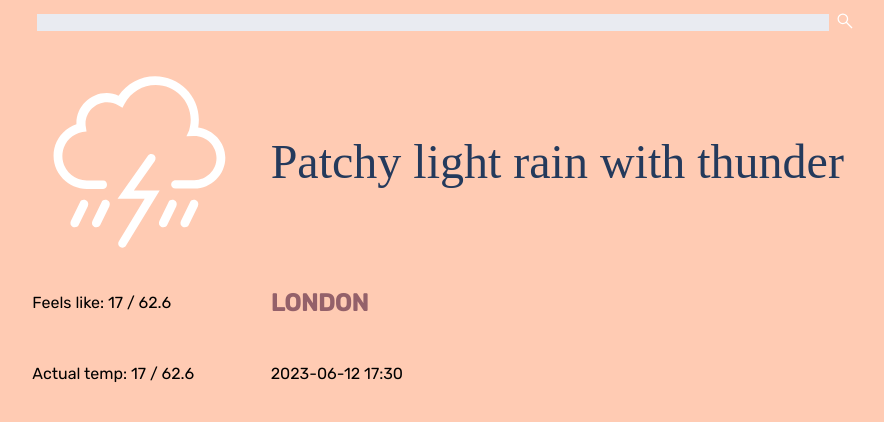
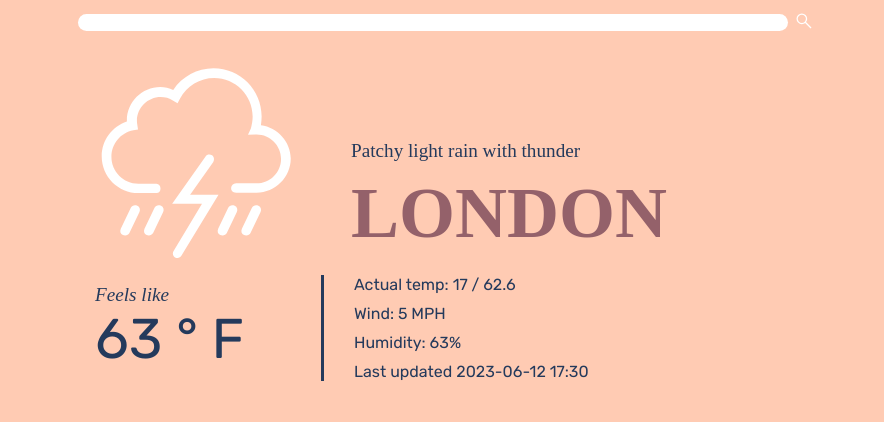
Before and after one commit to mwetta/weather-api, a website built with webpack: page dist/index.html in a window 1280 px wide. Shown: the whole page, without its empty margins (191-1075 px from the left). Built offline with Linux system fonts and the light colour scheme; no server answers; a web font is replaced by a local one.

Commit message:
Update styling

```diff
--- a/src/style.css
+++ b/src/style.css
@@ -20,19 +20,11 @@
     --tiffany-blue: hsla(169, 48%, 80%, 1);
 }
 
-#condition {
-    font-family: 'Trirong', serif;
-    font-size: 3rem;
-    color: var(--delft-blue);
-}
 
-h2 {
-    /* font-family: 'Trirong', serif; */
-    color: var(--rose-taupe);
-}
 
 body {
     font-family: 'Rubik', sans-serif;
+    color: var(--delft-blue);
     background-color: var(--apricot);
 }
 
@@ -54,7 +46,7 @@ body {
 
 #main {
     display: grid;
-    grid-template-columns: repeat(6, 1fr);
+    grid-template-columns: repeat(5, 1fr);
 }
 
 .white {
@@ -68,8 +60,9 @@ body {
 /* Search Sytling */
 input#new-location-search-input {
     border: none;
-    background-color: hsl(225, 24%, 93%);
+    background-color: white;
     width: 95%;
+    border-radius: 10px;
 }
 
 button#new-location-search-icon {
@@ -78,7 +71,7 @@ button#new-location-search-icon {
 }
 
 #search {
-    grid-column: 2 / 6;
+    grid-column: 2 / 5;
     grid-row: 1;
     display: flex;
     align-items: center;
@@ -86,18 +79,60 @@ button#new-location-search-icon {
     padding: 10px;
 }
 
-#main-weather {
-    grid-column: 2 / 6;
+#location {
+    padding-left: 30px;
+    grid-column: 3 / 5;
     grid-row: 2;
-    display: grid;
-    grid-template-rows: 3fr 1fr 1fr;
-    grid-template-columns: 1fr 3fr;
-    align-items: center;
-    padding: 10px;
+    font-family: 'Trirong', serif;
+    color: var(--rose-taupe);
+    font-size: 3rem;
+    display: flex;
+    flex-direction: column;
+    line-height: 0.2rem;
+    justify-content: end;
 }
 
-#condition,
-#location,
-#last-updated {
+#condition {
+    font-size: 1.2rem;
+    color: var(--delft-blue);
+}
+
+#icon {
+    display: flex;
+    flex-direction: column;
+    justify-content: center;
+    align-items: center;
+    grid-row: 2;
+    grid-column: 2;
+}
+
+#feels-like-container {
+    display: flex;
+    flex-direction: column;
+    grid-column: 2;
+    grid-row: 3;
+    justify-content: center;
+}
+
+#feels-like-title {
+    font-size: 1.2rem;
+    color: var(--delft-blue);
+    font-family: 'Trirong', serif;
+    font-style: italic;
     padding-left: 30px;
 }
+
+#feels-like {
+    font-size: 3.5rem;
+    padding-left: 30px;
+}
+
+#details {
+    display: flex;
+    flex-direction: column;
+    gap: 10px;
+    grid-column: 3 / 5;
+    grid-row: 3;
+    border-left: 3px solid var(--delft-blue);
+    padding-left: 30px;
+}
```
Also changed, not shown: dist/index.html, dist/main.js.
